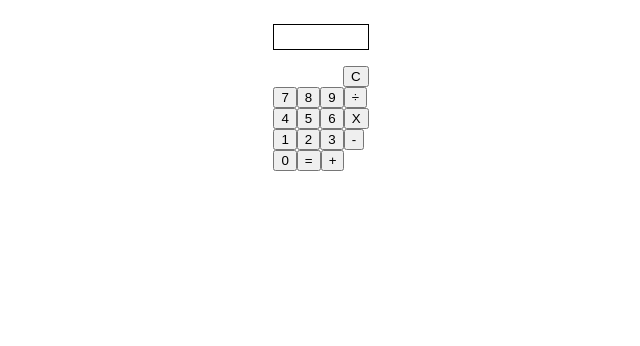
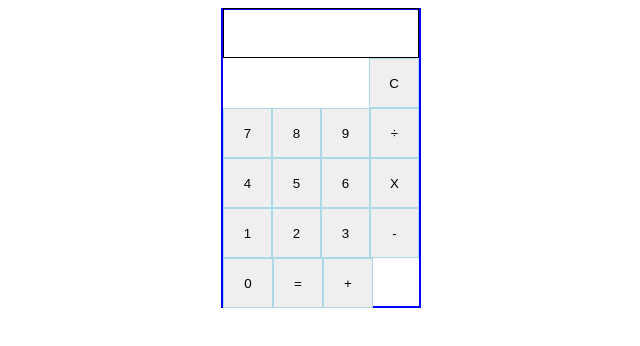
Before and after one commit to tyrone-offshorly/calculator, a plain HTML site: page index.html in a window 1280 px wide. Shown: the whole page, without its empty margins (319-959 px from the left). Drawn offline with Linux system fonts and the light colour scheme.

Commit message:
Add simple CSS design
TODO: improve design

```diff
--- a/index.html
+++ b/index.html
@@ -9,7 +9,9 @@
 </head>
 <body>
   <div class="calculator">
-    <p id="display"></p>
+    <div class="display">
+      <p id="display"></p>
+    </div>
     <div class="buttons">
       <div class="row_cl">
         <button id="op_cl">C</button>
--- a/styles.css
+++ b/styles.css
@@ -1,3 +1,6 @@
+* {
+  box-sizing: border-box;
+}
 body {
   display: flex;
   align-items: center;
@@ -8,11 +11,15 @@ body {
   display: flex;
   flex-direction: column;
   justify-content: center;
-  box-sizing: border-box;
+  width: 200px;
+  height: 300px;
+  border: 2px solid blue;
 }
-#display {
-  height: 24px;
+.display {
+  margin: 0;
+  padding: 0;
   border: 1px solid black;
+  min-height: 50px;
 }
 .row, .row_cl {
   display: flex;
@@ -21,3 +28,16 @@ body {
 .row_cl {
   justify-content: end;
 }
+
+.buttons {
+  display: flex;
+  flex-direction: column;
+  flex-grow: 1;
+  flex-basis: 200px;
+}
+.buttons button {
+  border: 1px solid lightblue;
+  outline: none;
+  height: 50px;
+  width: 50px;
+}
```
